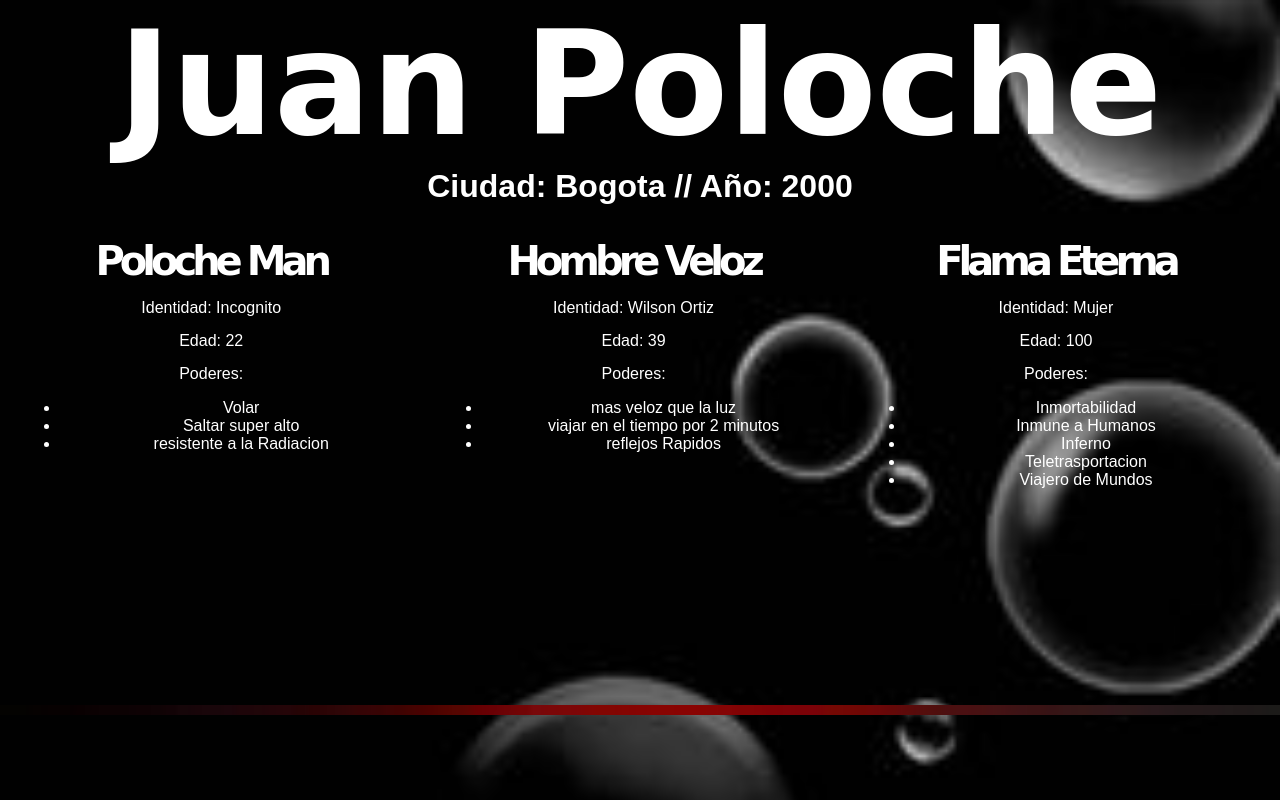
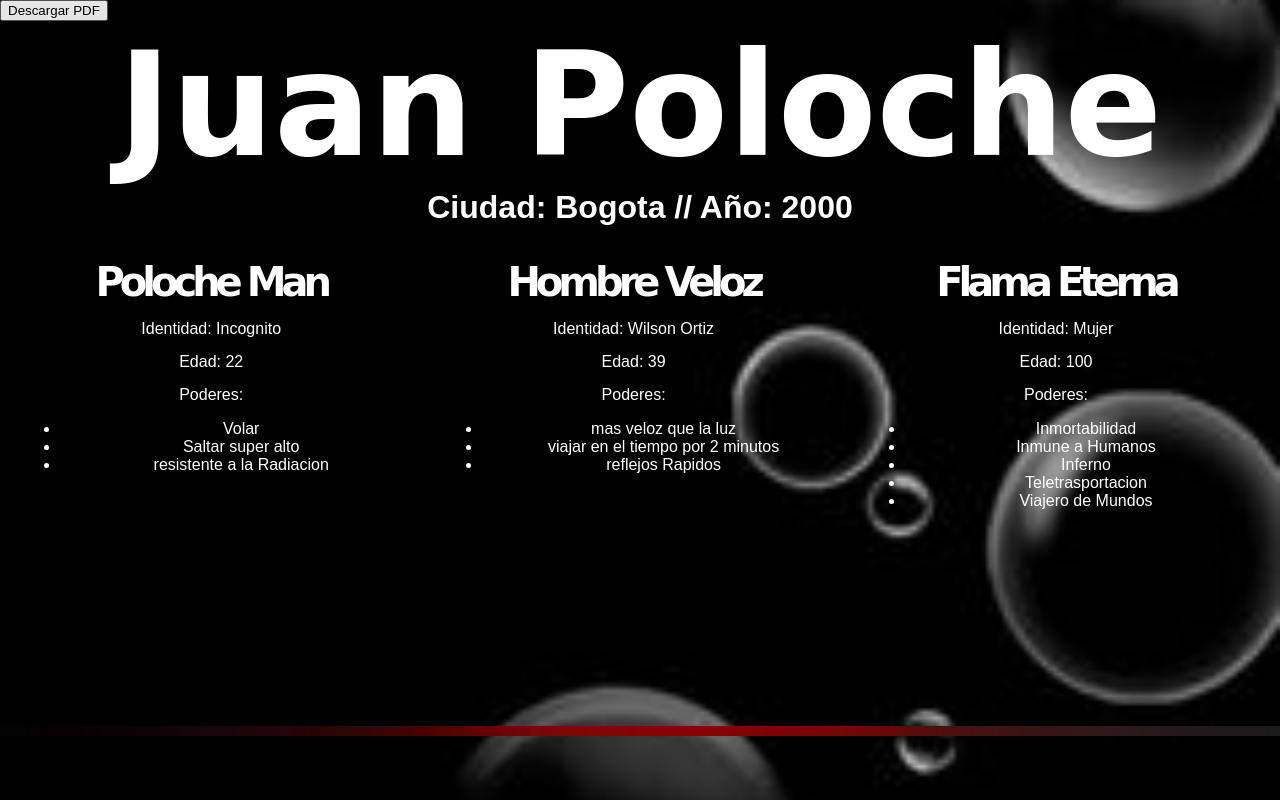
Before and after one commit to Poloche1/actividad.github.io, a plain HTML site: page index.html in a window 1280 px wide. Drawn offline with Linux system fonts and the light colour scheme.

Commit message:
Update index.html

```diff
--- a/index.html
+++ b/index.html
@@ -11,6 +11,7 @@
      <link href="https://fonts.googleapis.com/css?family=Faster+One" rel="stylesheet">
     <link rel="stylesheet" href="estilo.css">
 
+<button onclick="location.href='poloche.pdf'">Descargar PDF</button>
 
 
   </head>
```
